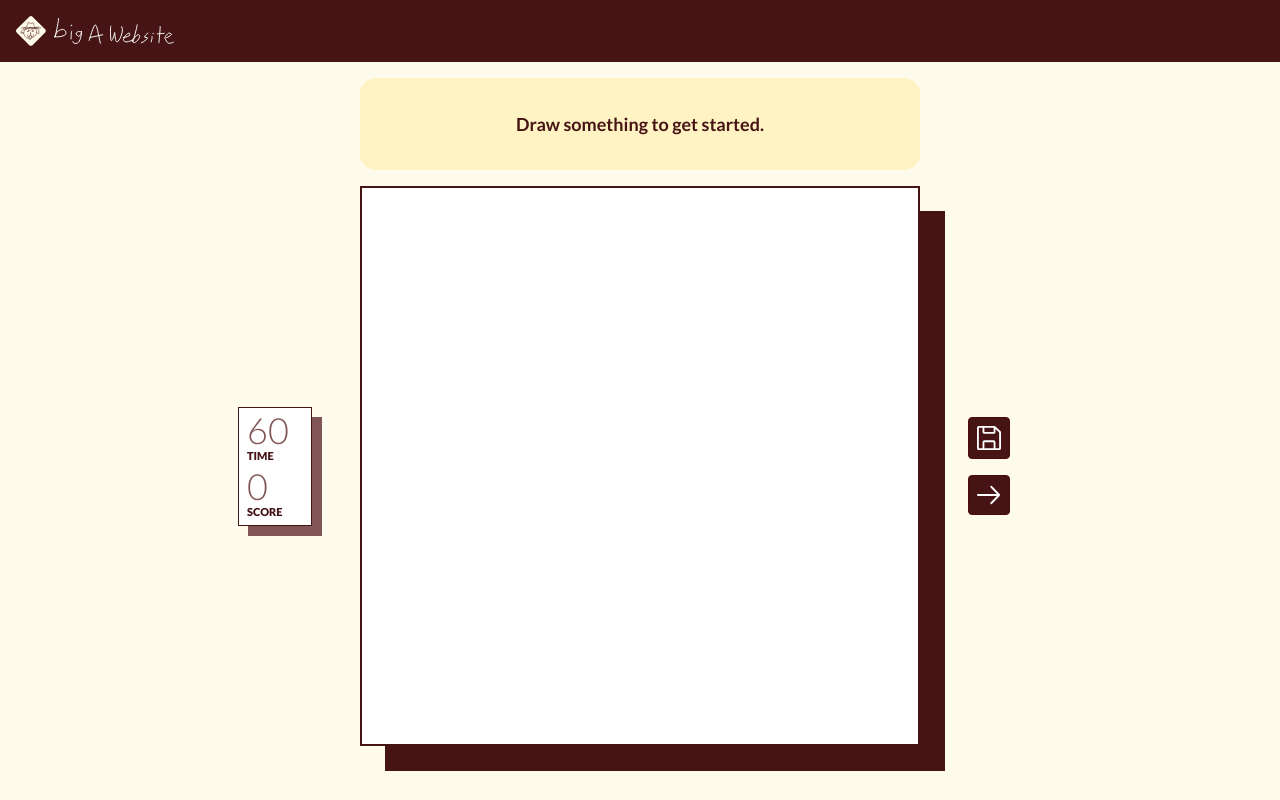
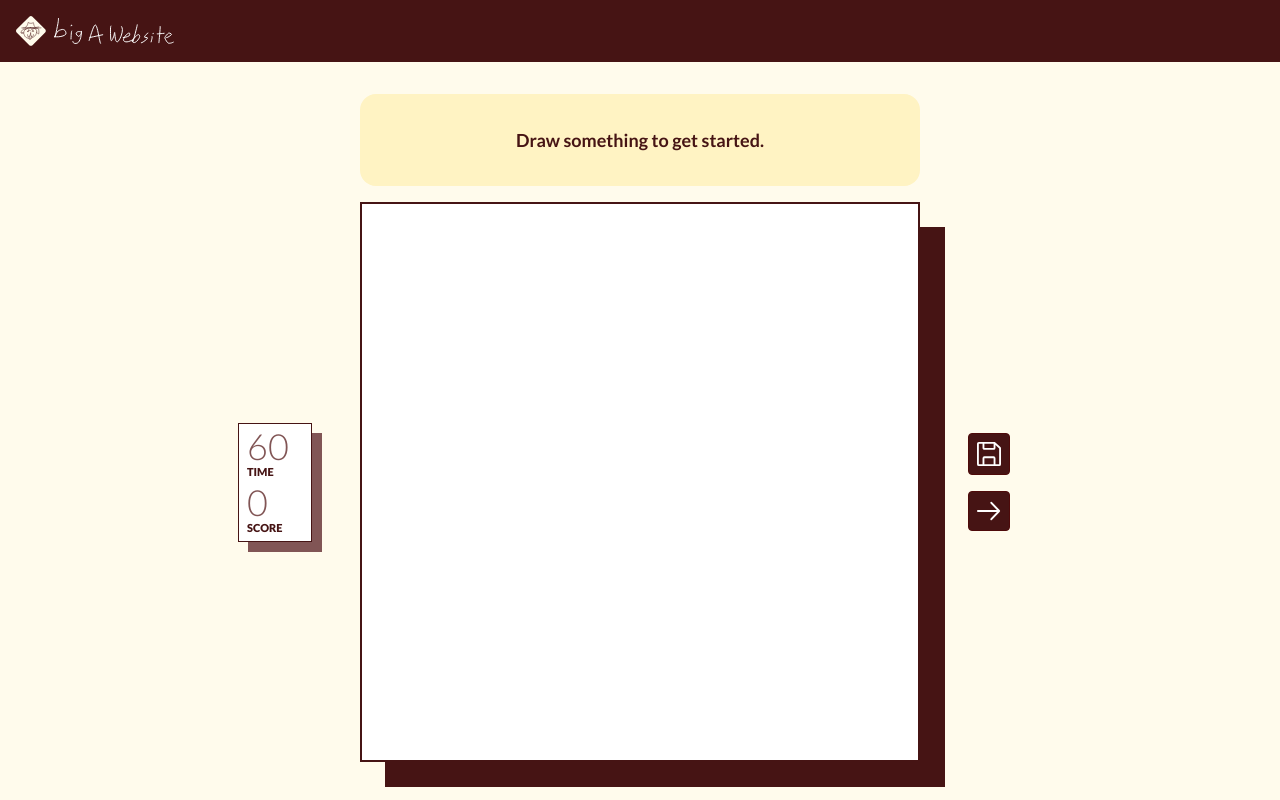
Before and after one commit to alexhutton28/big-a-website, a Next.js app: page /art-something in a window 1280 px wide. Built offline with nearby package versions, Linux system fonts and the light colour scheme; a web font is replaced by a local one.

Commit message:
Art Something: keep the canvas in place when the timer bar appears

```diff
--- a/src/app/art-something/Canvas.tsx
+++ b/src/app/art-something/Canvas.tsx
@@ -419,10 +419,11 @@ export default function Canvas() {
     // The page scrolls itself: html and body don't scroll (see globals.css)
     <section className="art-page h-[calc(100dvh_-_62px_-_env(safe-area-inset-top))] overflow-y-auto bg-bone px-3 pt-3 pb-[calc(32px_+_env(safe-area-inset-bottom))]">
       <div className="art-layout">
-        <div className="art-prompt">
+        {/* The intro screen has no timer bar; its space (8px bar + 8px gap) goes above
+            the prompt instead, so the canvas sits in the same spot all game */}
+        <div className={`art-prompt ${phase === 'idle' ? 'pt-3' : ''}`}>
           <PromptDisplay ref={promptRef} prompt={promptText} />
-          {/* Time left for this prompt. Not on the intro screen, which has no prompt
-              to time (and keeps no space for it). */}
+          {/* Time left for this prompt */}
           {phase !== 'idle' && (
             <div
               aria-hidden="true"
```
